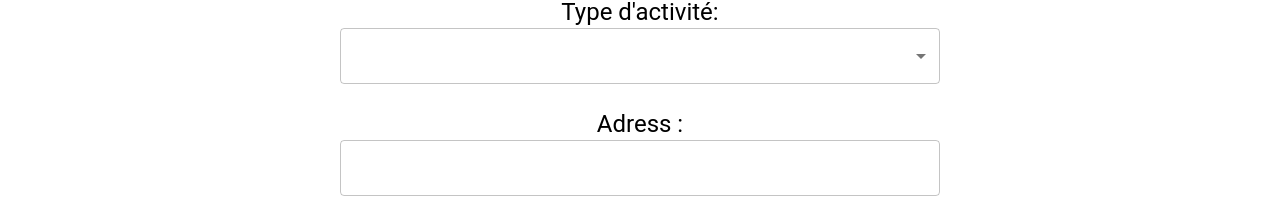
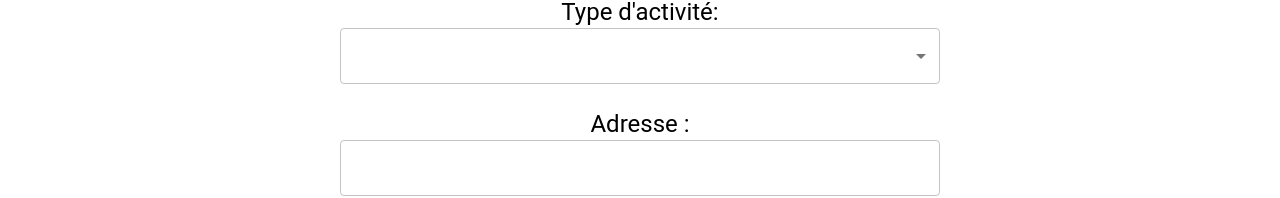
Before and after one commit to PetrovC/admin_plantC, a React (Create React App) app: page /Tache in a window 1280 px wide. Shown: the part 124-322 px from the top of the page. Built offline with nearby package versions, Linux system fonts and the light colour scheme.

Commit message:
modif
Orthographe

```diff
--- a/src/Pages/Tache.js
+++ b/src/Pages/Tache.js
@@ -81,7 +81,7 @@
                         <Stack sx={{ mx: "auto",width: 600}} >
 
                         <Typography component ='h1' variant='h5'sx={{ mx: "auto"}}>
-                        Adress :
+                        Adresse :
                         </Typography>
                         <TextField id="outlined-basic" variant="outlined" sx={{ width: '100%'}}>
                         <input type="text"  />
```
Also changed, not shown: 1 other file (tests, documents, lock files or other folders).
